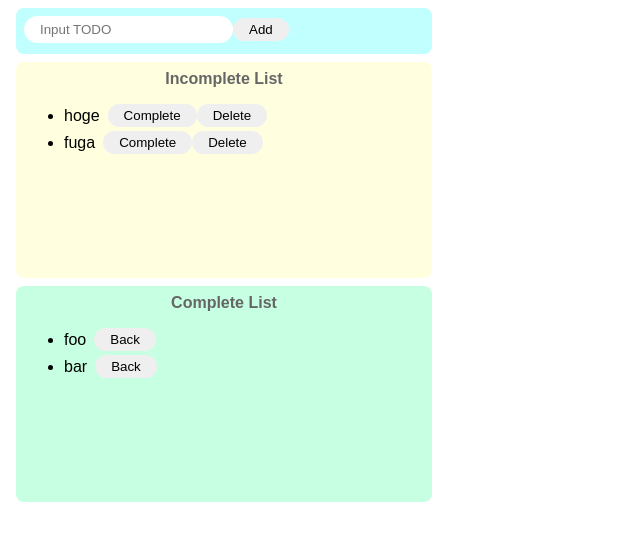
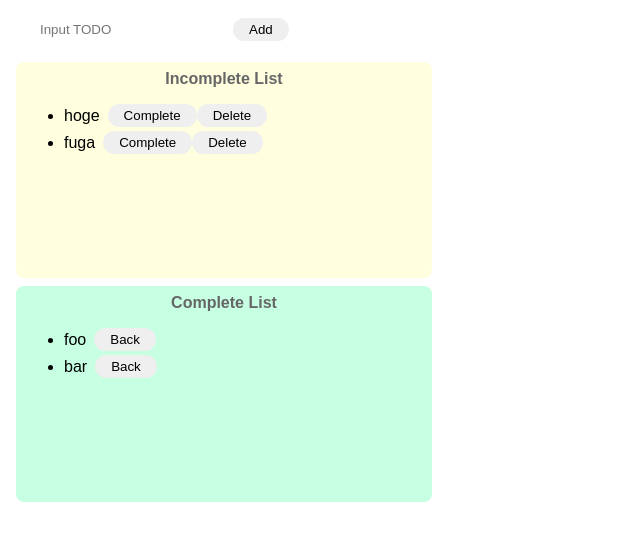
Before and after one commit to RyotaroAbe45123/learning-react-amplify, a React (Create React App) app: page / in a window 1280 px wide. Shown: the top 540 px of the page, without its empty margins (0-640 px from the left). Built offline with nearby package versions, Linux system fonts and the light colour scheme.

Commit message:
release v4

```diff
--- a/src/App.jsx
+++ b/src/App.jsx
@@ -1,5 +1,10 @@
-import React, { useState} from "react";
+import React, { useState } from "react";
 import "./index.css";
+
+import { InputTodo } from "./components/inputTodo";
+import { IncompleteTodos } from "./components/IncompleteTodos";
+import { CompleteTodos } from "./components/CompleteTodos";
+
 
 export const App = () => {
   console.log("start");
@@ -47,37 +52,22 @@ export const App = () => {
 
   return (
     <>
-      <div className="input-area">
-        <input placeholder="Input TODO" value={todoText} onChange={onChangeTodoText} />
-        <button onClick={onClickAddTodo}>Add</button>
-      </div>
-      <div className="incomplete-area">
-        <p className="title">Incomplete List</p>
-        <ul>
-          {incompleteTodos.map((todo, index) => {
-            return (
-              <div key={todo} className="list-row">
-              <li>{todo}</li>
-              <button onClick={() => onClickComplete(index)}>Complete</button>
-              <button onClick={() => onClickDelete(index)}>Delete</button>
-            </div>
-            );
-          })}
-        </ul>
-      </div>
-      <div className="complete-area">
-        <p className="title">Complete List</p>
-        <ul>
-          {completeTodos.map((todo, index) => {
-            return (
-              <div key={todo} className="list-row">
-              <li>{todo}</li>
-              <button onClick={() => onClickBack(index)}>Back</button>
-            </div>
-            )
-          })}
-        </ul>
-      </div>
+      <InputTodo
+        todoText={todoText}
+        onChange={onChangeTodoText}
+        onClick={onClickAddTodo}
+        disabled={incompleteTodos.length >= 5}
+      />
+      {incompleteTodos.length >= 5 && <p style={{color: 'red'}}>Todoは5個までだよ〜</p>}
+      <IncompleteTodos
+        incompleteTodos={incompleteTodos}
+        onClickComplete={onClickComplete}
+        onClickDelete={onClickDelete}
+      />
+      <CompleteTodos
+        completeTodos={completeTodos}
+        onClick={onClickBack}
+      />
     </>
   );
 }
--- /dev/null
+++ b/src/components/CompleteTodos.jsx
@@ -0,0 +1,20 @@
+import React from 'react';
+
+export const CompleteTodos = (props) => {
+    const {completeTodos, onClick} = props;
+    return (
+        <div className="complete-area">
+        <p className="title">Complete List</p>
+        <ul>
+          {completeTodos.map((todo, index) => {
+            return (
+              <div key={todo} className="list-row">
+              <li>{todo}</li>
+              <button onClick={() => onClick(index)}>Back</button>
+            </div>
+            )
+          })}
+        </ul>
+      </div>
+    );
+}
--- /dev/null
+++ b/src/components/IncompleteTodos.jsx
@@ -0,0 +1,21 @@
+import React from 'react';
+
+export const IncompleteTodos = (props) => {
+    const {incompleteTodos, onClickComplete, onClickDelete} = props;
+    return (
+        <div className="incomplete-area">
+        <p className="title">Incomplete List</p>
+        <ul>
+          {incompleteTodos.map((todo, index) => {
+            return (
+              <div key={todo} className="list-row">
+              <li>{todo}</li>
+              <button onClick={() => onClickComplete(index)}>Complete</button>
+              <button onClick={() => onClickDelete(index)}>Delete</button>
+            </div>
+            );
+          })}
+        </ul>
+      </div>
+    );
+}
--- /dev/null
+++ b/src/components/inputTodo.jsx
@@ -0,0 +1,21 @@
+import React from 'react';
+
+const style = {
+    ackgroundColor: '#c1ffff',
+    width: '400px',
+    height: '30px',
+    padding: '8px',
+    margin: '8px',
+    borderRadius: '8px'
+}
+
+export const InputTodo = (props) => {
+    const { todoText, onChange, onClick, disabled } = props;
+    return (
+        <div style={style}>
+            <input disabled={disabled} placeholder="Input TODO" value={todoText} onChange={onChange} />
+            <button disabled={disabled} onClick={onClick}>Add</button>
+        </div>
+
+    );
+}
--- a/src/index.css
+++ b/src/index.css
@@ -25,14 +25,6 @@ li {
   margin-right: 8px;
 }
 
-.input-area {
- background-color: #c1ffff;
- width: 400px;
- height: 30px;
- padding: 8px;
- margin: 8px;
- border-radius: 8px;
-}
 .complete-area {
   background-color: #c6ffe2;
   width: 400px;
```
